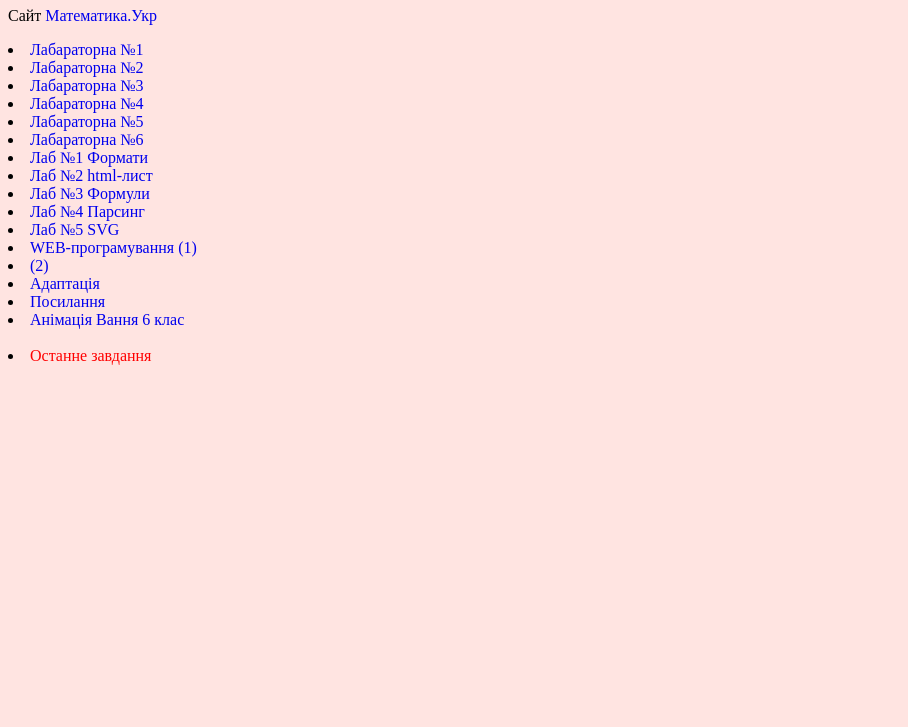
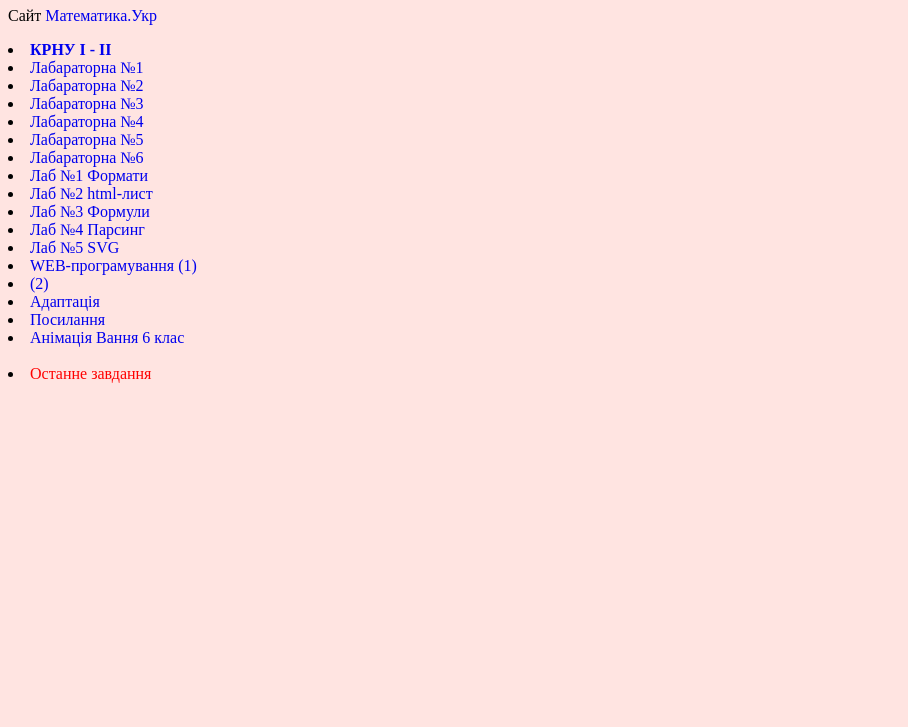
Before and after one commit to bardazz/.github.io, a plain HTML site: page index.html in a window 1280 px wide. Shown: the part 73-800 px from the top of the page, without its empty margins (0-908 px from the left). Drawn offline with Linux system fonts and the light colour scheme.

Commit message:
Update index.html

```diff
--- a/index.html
+++ b/index.html
@@ -17,6 +17,8 @@
 <h1 align="center">Основи WEB-програмування</h1>
 <p>Сайт <a style="text-decoration:none" href="http://математика.укр">Математика.Укр</a></p>
 <div>
+</select>
+<li><a  href="./robota.html"><B>КРНУ  I - II</B> </a></li>
 <li><a  href="./index.html">Лабараторна №1</a></li>
 <li><a   href="./work2.html">Лабараторна №2</a></li>
 <li><a   href="./work3.html">Лабараторна №3</a></li>
```
